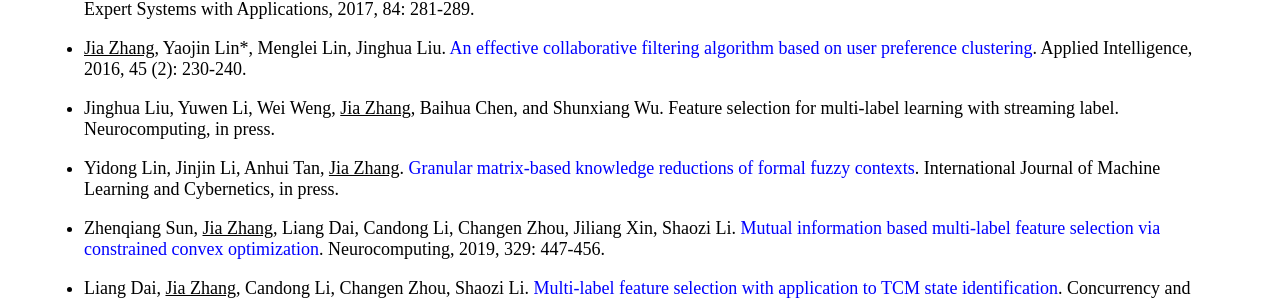
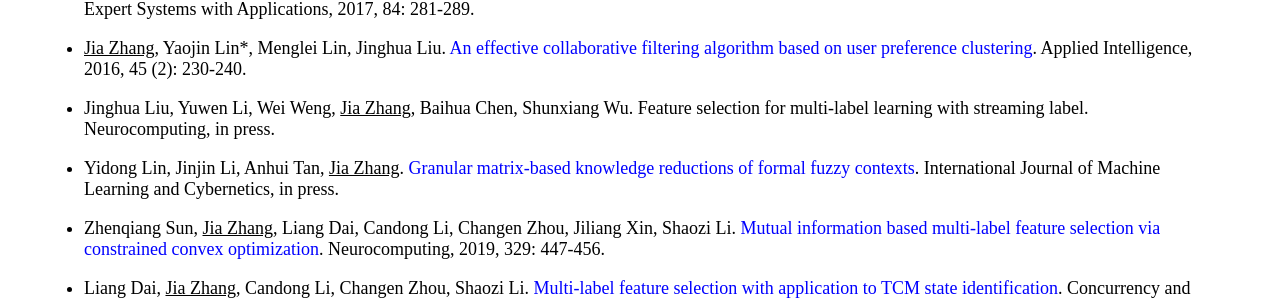
Before and after one commit to jiazhang-ml/jiazhang-ml.github.io, a Jekyll site: the page built from index.md, in a window 1280 px wide. Shown: the part 894-1194 px from the top of the page. Built offline with Jekyll 4.4.1, drawn with Linux system fonts in a browser that asks for light colours.

Commit message:
Update index.md

```diff
--- a/index.md
+++ b/index.md
@@ -35,7 +35,7 @@ I am broadly interested in machine learning, data mining, and artificial intelli
 
 * <u>Jia Zhang</u>, Yaojin Lin\*, Menglei Lin, Jinghua Liu. [An effective collaborative filtering algorithm based on user preference clustering](https://link.springer.com/article/10.1007/s10489-015-0756-9). Applied Intelligence, 2016, 45 (2): 230-240.
 
-* Jinghua Liu, Yuwen Li, Wei Weng, <u>Jia Zhang</u>, Baihua Chen, and Shunxiang Wu. Feature selection for multi-label learning with streaming label. Neurocomputing, in press.
+* Jinghua Liu, Yuwen Li, Wei Weng, <u>Jia Zhang</u>, Baihua Chen, Shunxiang Wu. Feature selection for multi-label learning with streaming label. Neurocomputing, in press.
 
 * Yidong Lin, Jinjin Li, Anhui Tan, <u>Jia Zhang</u>. [Granular matrix-based knowledge reductions of formal fuzzy contexts](https://link.springer.com/article/10.1007/s13042-019-01022-4). International Journal of Machine Learning and Cybernetics, in press.
 
```
